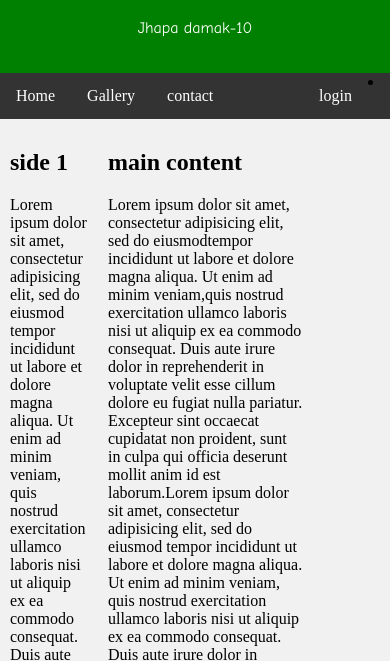
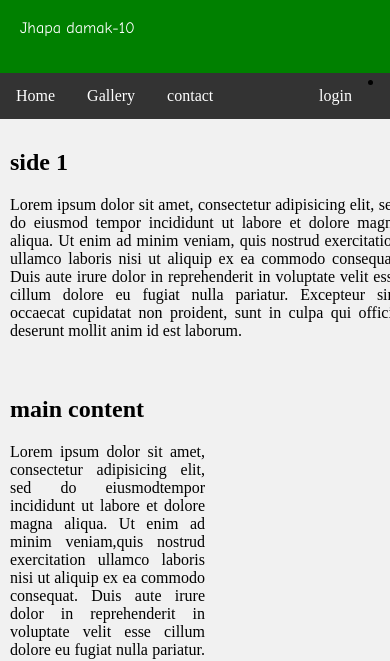
Before and after one commit to sndp231998/sandipchapagain, a plain HTML site: page index.html in a window 390 px wide. Shown: the part 155-816 px from the top of the page. Drawn offline with Linux system fonts and the light colour scheme.

Commit message:
Update style.css

```diff
--- a/style.css
+++ b/style.css
@@ -36,9 +36,17 @@ nav a:hover{
 .column.middle{
 width: 50%;
 }
-
 footer{
 	clear: both;
+}
+@media screen and (max-width: 600px){
+	.column.side,column.middle{
+		width: 100%;
+	}
+}
+
+p{
+	text-align: justify;
 }
 .ul{
 	text-align: right;
```
